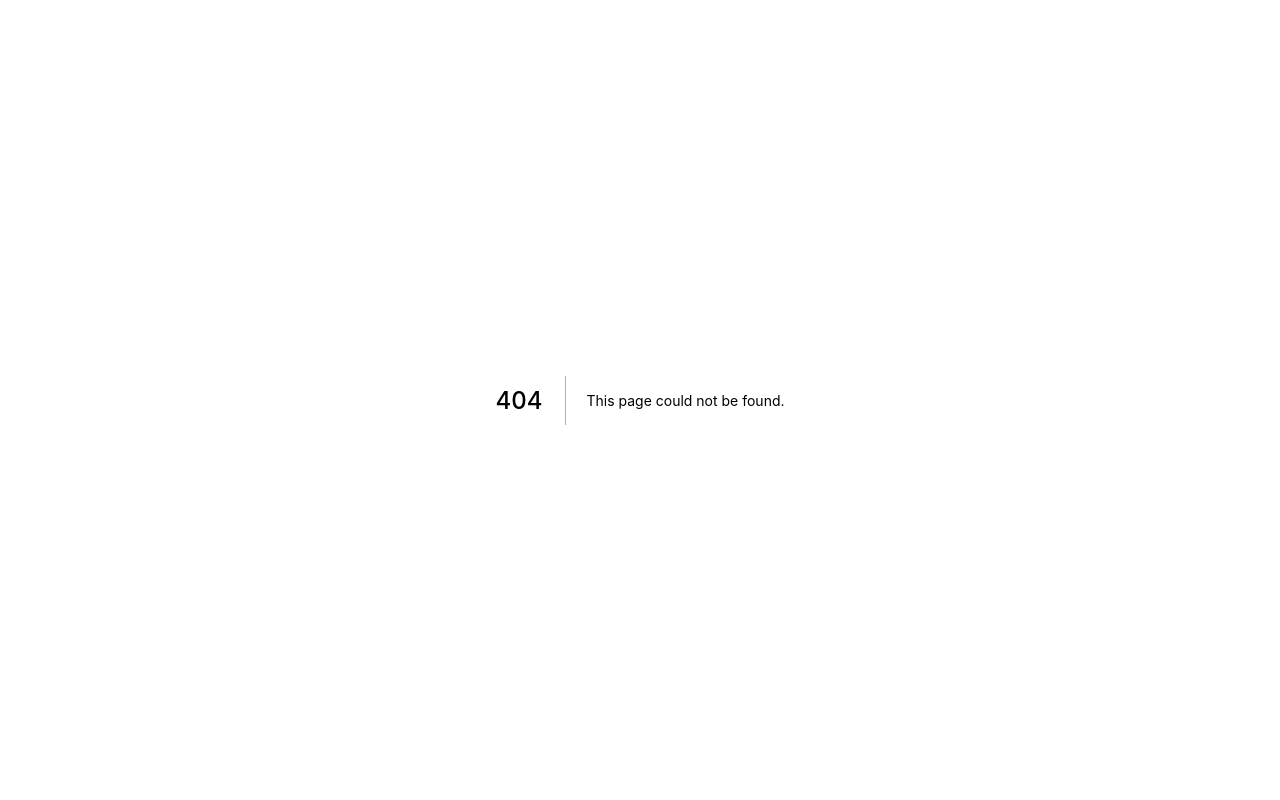
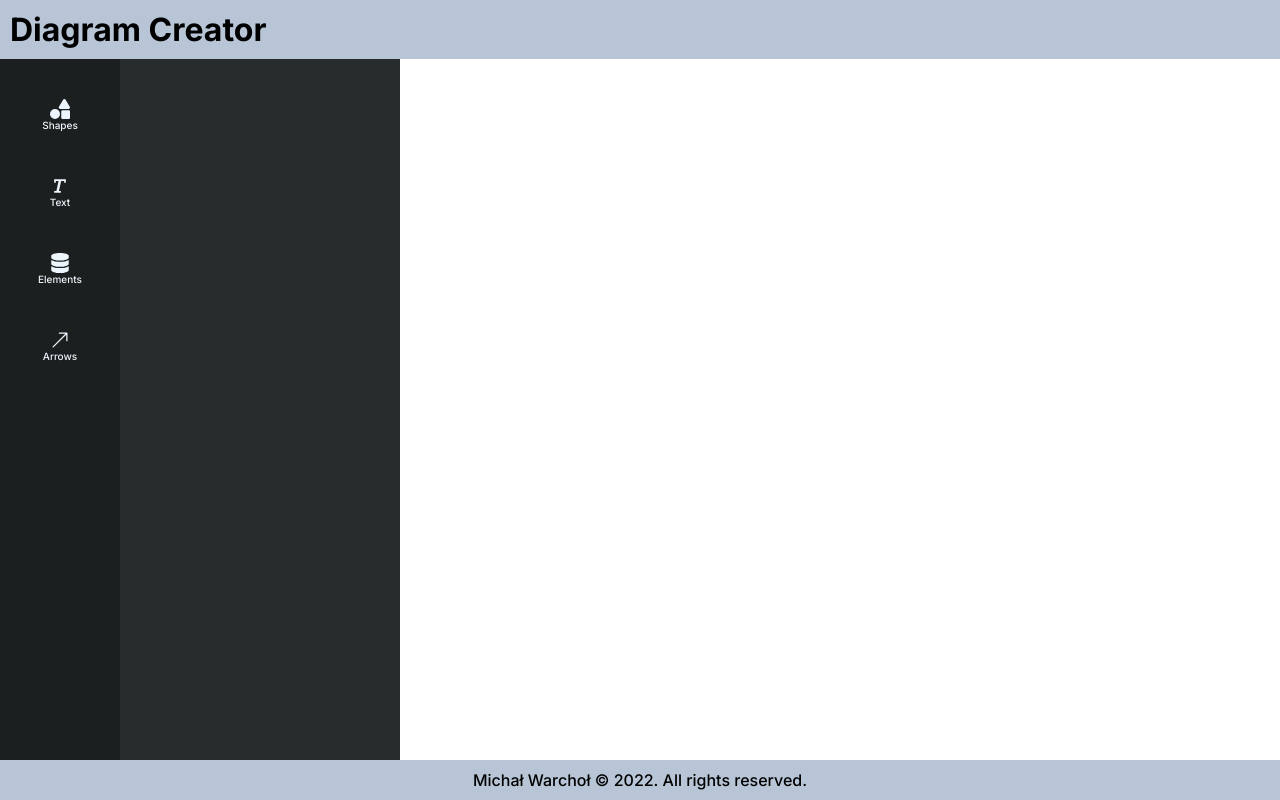
Before and after one commit to michalwarchol/diagram-creator, a Next.js app: page /diagram in a window 1280 px wide. Before the commit this address had no page. Built offline with nearby package versions, Linux system fonts and the light colour scheme.

Commit message:
:thumbsup: Basic elements created

```diff
--- /dev/null
+++ b/components/Footer/Footer.module.scss
@@ -0,0 +1,8 @@
+@import "../../styles/variables.module.scss";
+
+.footer {
+    width :100%;
+    background-color: $lightSteelBlue;
+    text-align: center;
+    padding: 10px;
+}
--- /dev/null
+++ b/components/Footer/Footer.tsx
@@ -0,0 +1,13 @@
+import React from "react";
+import styles from "./Footer.module.scss";
+
+const Footer: React.FC = () => {
+  return (
+    <div className={styles.footer} data-testid="footer">
+      <span>
+        Michał Warchoł © {new Date().getFullYear()}. All rights reserved.
+      </span>
+    </div>
+  );
+};
+export default Footer;
--- /dev/null
+++ b/components/Navbar/Navbar.module.scss
@@ -0,0 +1,11 @@
+@import "../../styles/variables.module.scss";
+
+.navbar {
+    background-color: $lightSteelBlue;
+    width: 100%;
+    padding: 10px;
+
+    h1{
+        margin: 0;
+    }
+}
--- /dev/null
+++ b/components/Navbar/Navbar.tsx
@@ -0,0 +1,11 @@
+import React from 'react'
+import styles from "./Navbar.module.scss";
+
+const Navbar:React.FC = () => {
+    return(
+        <div className={styles.navbar}>
+            <h1>Diagram Creator</h1>
+        </div>
+    )
+}
+export default Navbar;
--- /dev/null
+++ b/pages/diagram/Diagram.module.scss
@@ -0,0 +1,13 @@
+@import "../../styles/variables.module.scss";
+
+.diagram {
+    font-family: $interFont;
+    max-height: 100vh;
+    height: 100vh;
+    display: flex;
+    flex-direction: column;
+
+    .panel {
+        height: 100%;
+    }
+}
--- /dev/null
+++ b/pages/diagram/index.tsx
@@ -0,0 +1,26 @@
+import React from "react";
+import {Provider} from "react-redux";
+import store from "../../redux/store";
+import Head from "next/head";
+import styles from "./Diagram.module.scss";
+import Navbar from "../../components/Navbar/Navbar";
+import Footer from "../../components/Footer/Footer";
+import ElementsSelector from "../../components/ElementsSelector/ElementsSelector";
+
+const Diagram: React.FC = () => {
+  return (
+    <Provider store={store}>
+    <div className={styles.diagram}>
+      <Head>
+        <title>Diagram Creator</title>
+      </Head>
+      <Navbar />
+      <div className={styles.panel}>
+        <ElementsSelector />
+      </div>
+      <Footer />
+    </div>
+    </Provider>
+  );
+};
+export default Diagram;
```
